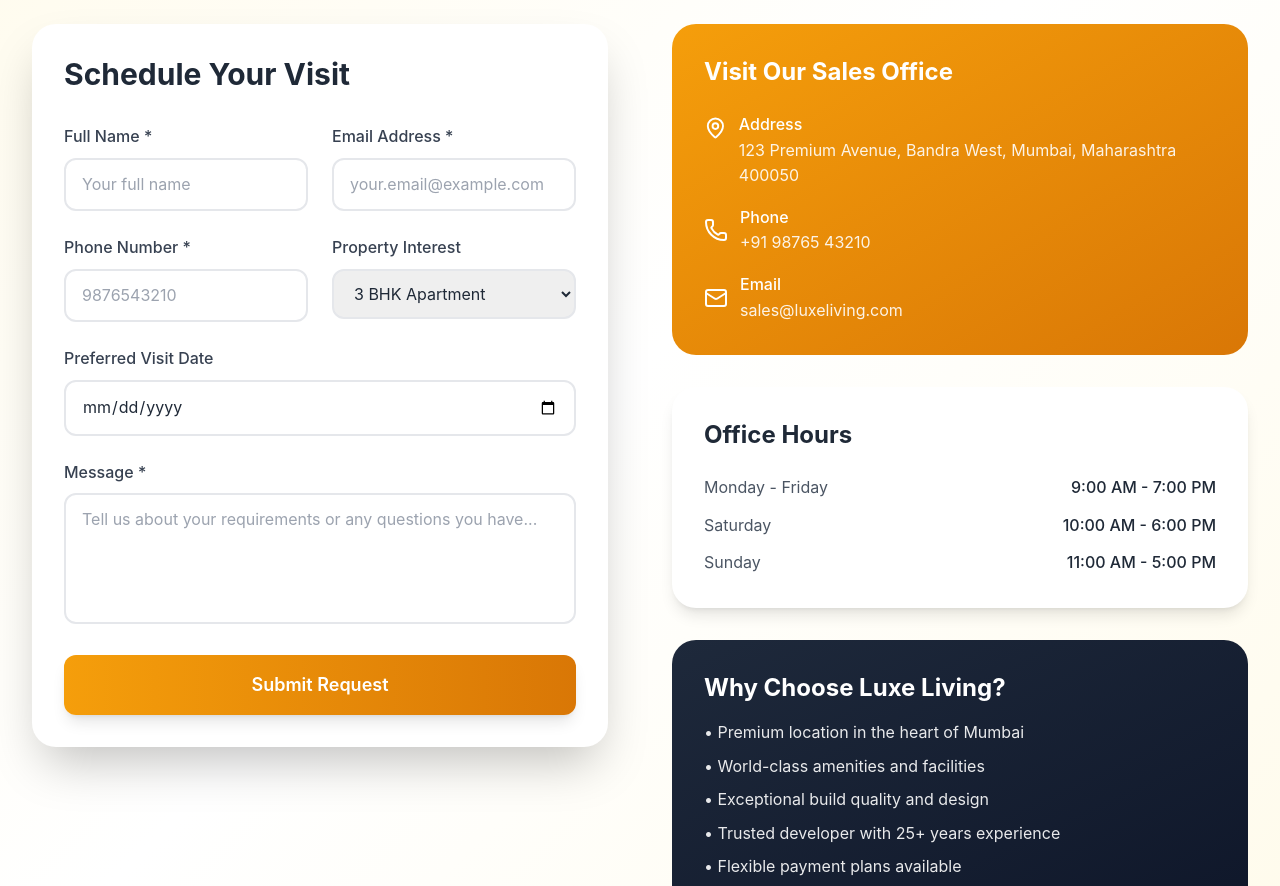
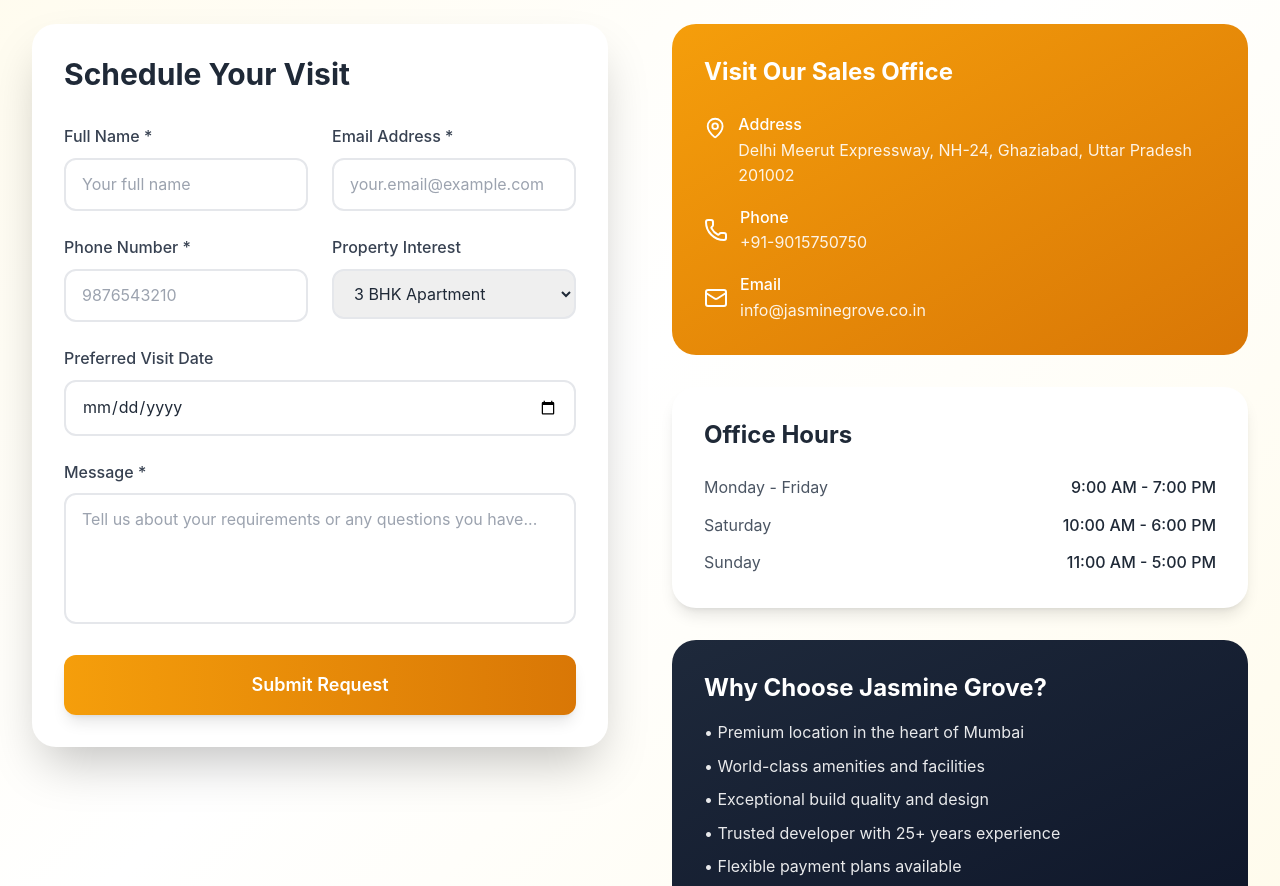
Before and after one commit to AgarwalArsh11/Jasmine-grove, a React (Create React App) app: page /contact in a window 1280 px wide. Shown: the part 340-1226 px from the top of the page. Built offline with nearby package versions, Linux system fonts and the light colour scheme.

Commit message:
contact us page

```diff
--- a/package.json
+++ b/package.json
@@ -12,6 +12,7 @@
     "react-dom": "^19.1.1",
     "react-router-dom": "^7.9.1",
     "react-scripts": "5.0.1",
+    "react-scroll": "^1.9.3",
     "recharts": "^3.2.1",
     "web-vitals": "^2.1.4"
   },
--- a/src/pages/ContactPage.jsx
+++ b/src/pages/ContactPage.jsx
@@ -210,21 +210,21 @@
                       <MapPin className="w-6 h-6 mt-1" />
                       <div>
                         <p className="font-medium">Address</p>
-                        <p className="opacity-90">123 Premium Avenue, Bandra West, Mumbai, Maharashtra 400050</p>
+                        <p className="opacity-90">Delhi Meerut Expressway, NH-24, Ghaziabad, Uttar Pradesh 201002</p>
                       </div>
                     </div>
                     <div className="flex items-center space-x-3">
                       <Phone className="w-6 h-6" />
                       <div>
                         <p className="font-medium">Phone</p>
-                        <p className="opacity-90">+91 98765 43210</p>
+                        <p className="opacity-90">+91-9015750750</p>
                       </div>
                     </div>
                     <div className="flex items-center space-x-3">
                       <Mail className="w-6 h-6" />
                       <div>
                         <p className="font-medium">Email</p>
-                        <p className="opacity-90">sales@luxeliving.com</p>
+                        <p className="opacity-90">info@jasminegrove.co.in</p>
                       </div>
                     </div>
                   </div>
@@ -249,7 +249,7 @@
                 </div>
 
                 <div className="bg-gradient-to-br from-slate-800 to-slate-900 text-white rounded-3xl p-8">
-                  <h3 className="text-2xl font-bold mb-4">Why Choose Luxe Living?</h3>
+                  <h3 className="text-2xl font-bold mb-4">Why Choose Jasmine Grove?</h3>
                   <ul className="space-y-2 opacity-90">
                     <li>• Premium location in the heart of Mumbai</li>
                     <li>• World-class amenities and facilities</li>
```
Also changed, not shown: 1 other file (tests, documents, lock files or other folders).
